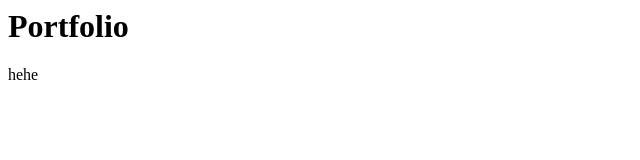
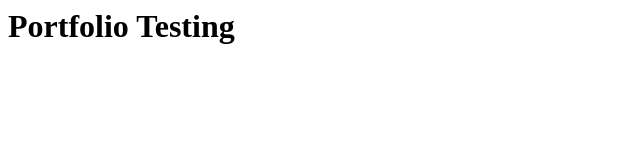
Before and after one commit to Ishan040/ishan, a plain HTML site: page index.html in a window 1280 px wide. Shown: the whole page, without its empty margins (0-640 px from the left). Drawn offline with Linux system fonts and the light colour scheme.

Commit message:
hosting test

```diff
--- a/index.html
+++ b/index.html
@@ -5,7 +5,6 @@
     <title>Document</title>
 </head>
 <body>
-    <h1>Portfolio</h1>
-    <p1>hehe</p1>
+    <h1>Portfolio Testing</h1>
 </body>
 </html>
```
